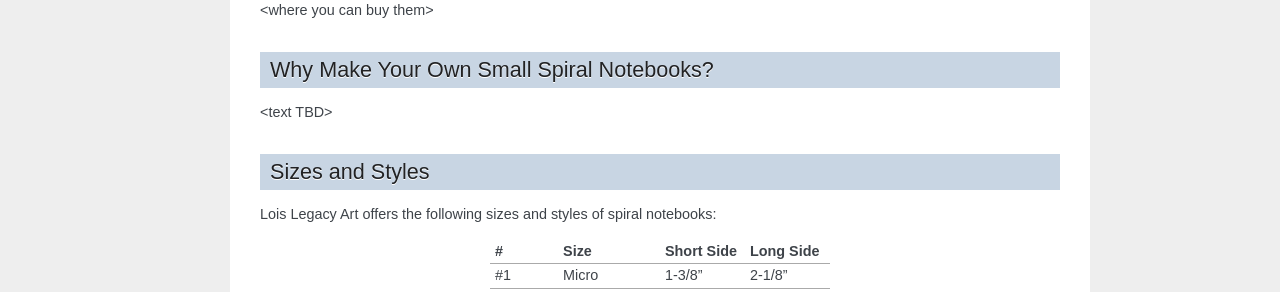
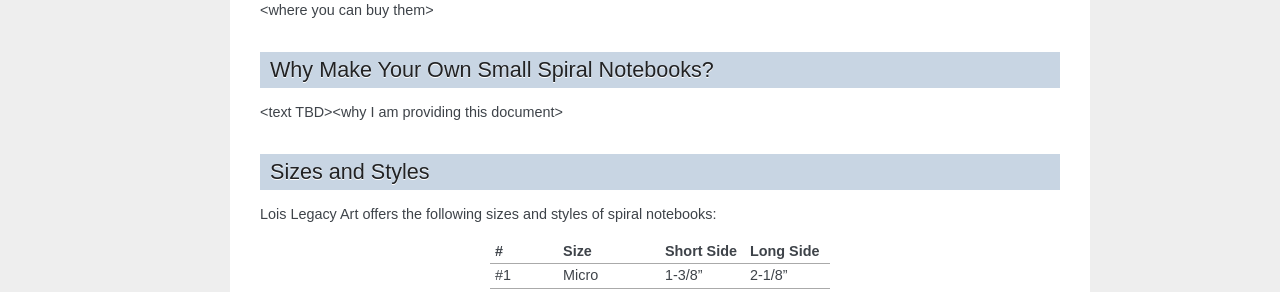
Before and after one commit to loiskilberg/create_spiral_notebook, a Sphinx documentation site: the page built from source/index.rst, in a window 1280 px wide. Shown: the part 487-779 px from the top of the page. Built offline with Sphinx 7.4.7, drawn with Linux system fonts in a browser that asks for light colours; pages that are not in the unit, such as notebooks, are missing from menus.

Commit message:
add note about why this doc

```diff
--- a/source/index.rst
+++ b/source/index.rst
@@ -18,7 +18,7 @@ Introducing Small Spiral Notebooks
 
 Why Make Your Own Small Spiral Notebooks?
 =========================================
-<text TBD>
+<text TBD><why I am providing this document>
 
 Sizes and Styles
 ================
```
